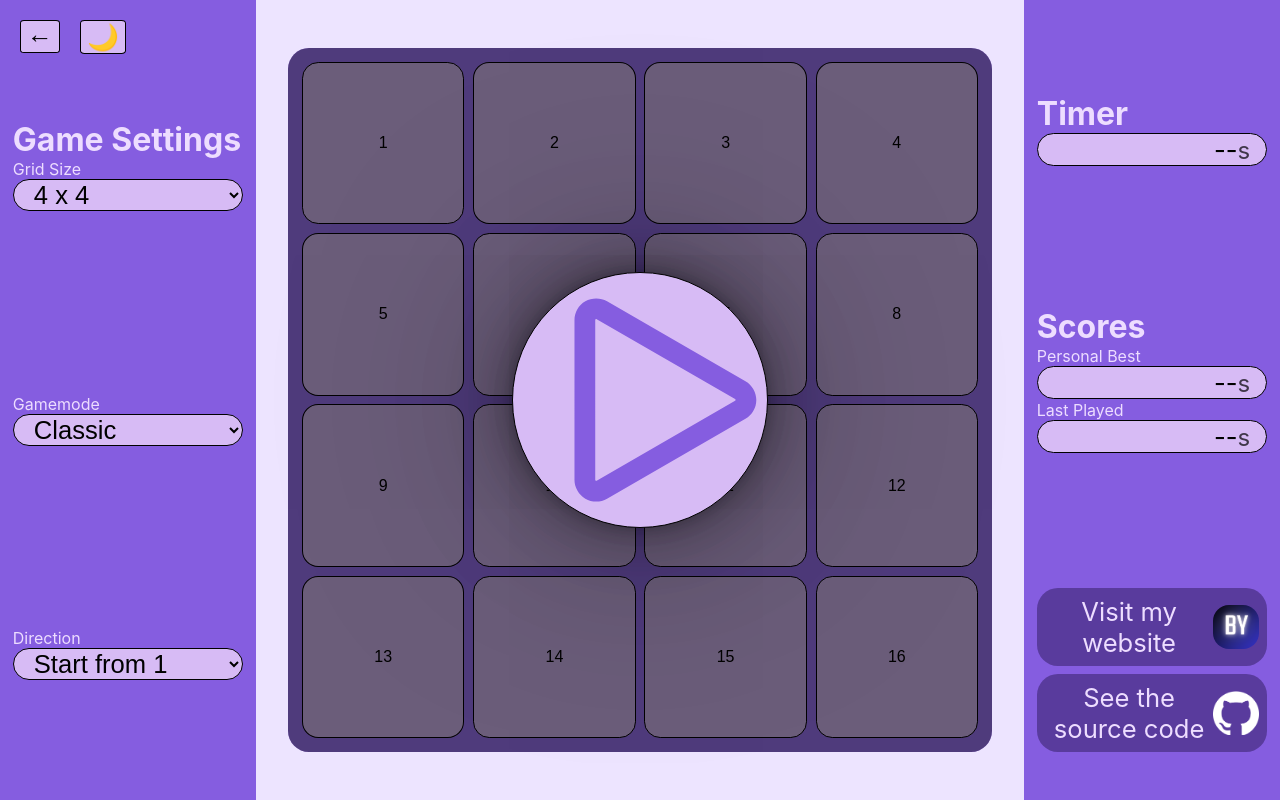
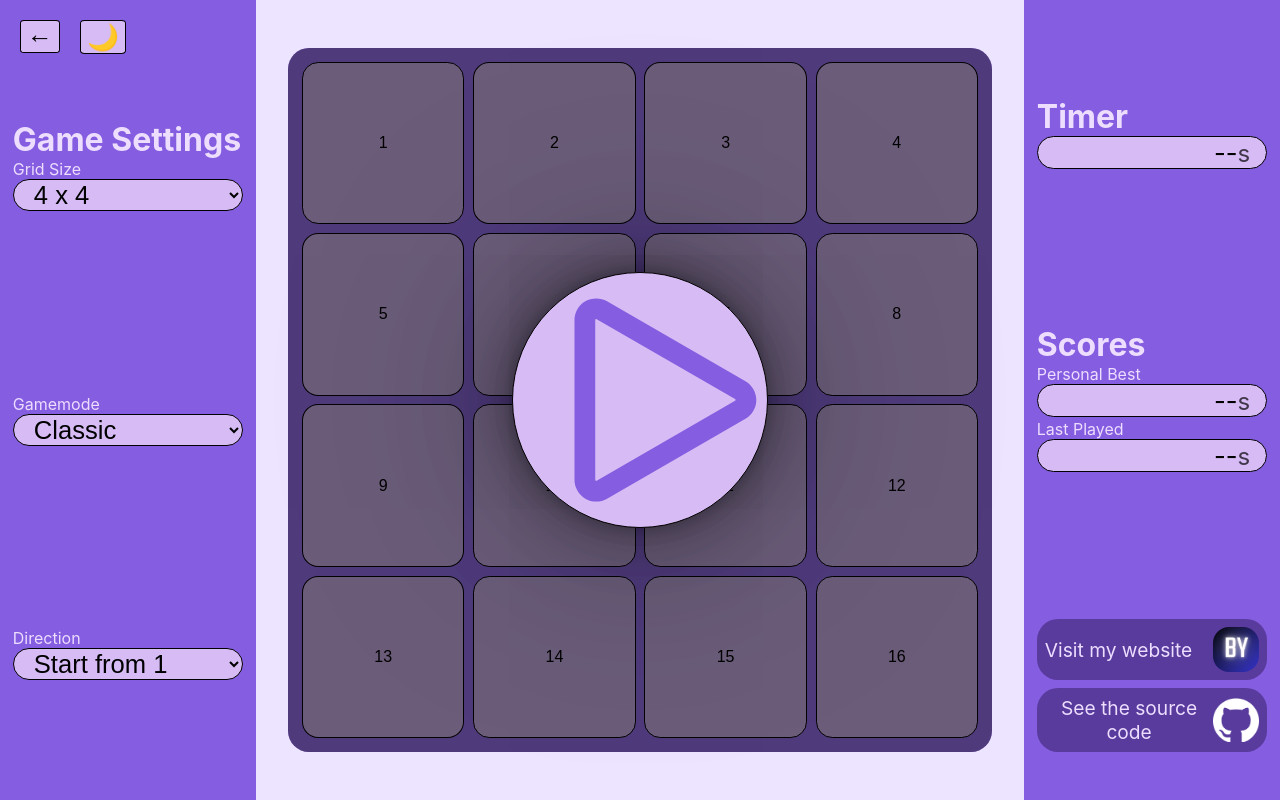
Before and after one commit to BerkYeni/schulteproject, a React (Create React App) app: page / in a window 1280 px wide. Built offline with nearby package versions, Linux system fonts and the light colour scheme.

Commit message:
small screen font size adjustment

```diff
--- a/src/App.css
+++ b/src/App.css
@@ -99,7 +99,6 @@ div {
 
 select,
 label,
-.siteLinkInner,
 .controlPanel,
 .timeContainer,
 .pbText,
@@ -114,6 +113,7 @@ label,
   font-size: 1.5rem;
 }
 
+.siteLinkInner,
 .twinkleLittleStar {
   font-size: 1.2rem;
 }
@@ -542,6 +542,10 @@ a:active {
 /* Media Queries */
 @media screen {
   /* Mobile First Breakpoints */
+  @media (max-width: 350px) {
+    :root { font-size: 70%; }
+  }
+
   @media (min-width: 350px) {
     :root { font-size: 100%; }
   }
```
